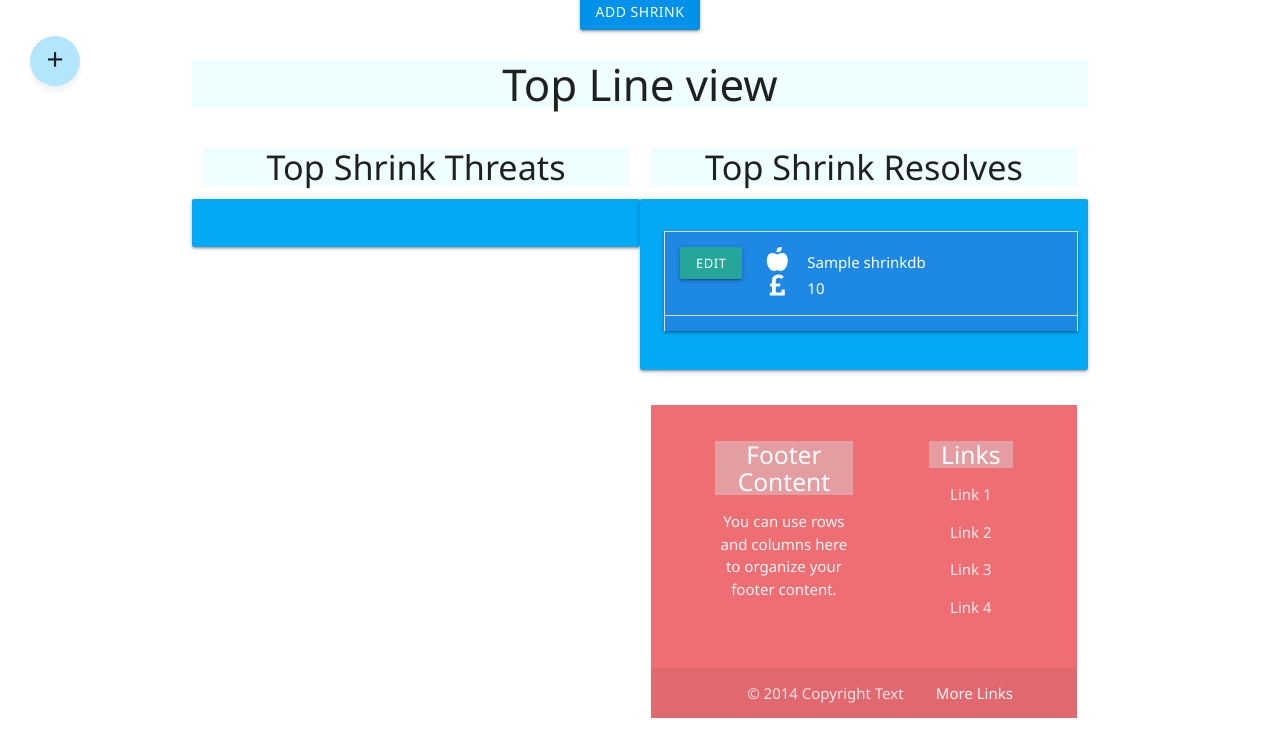
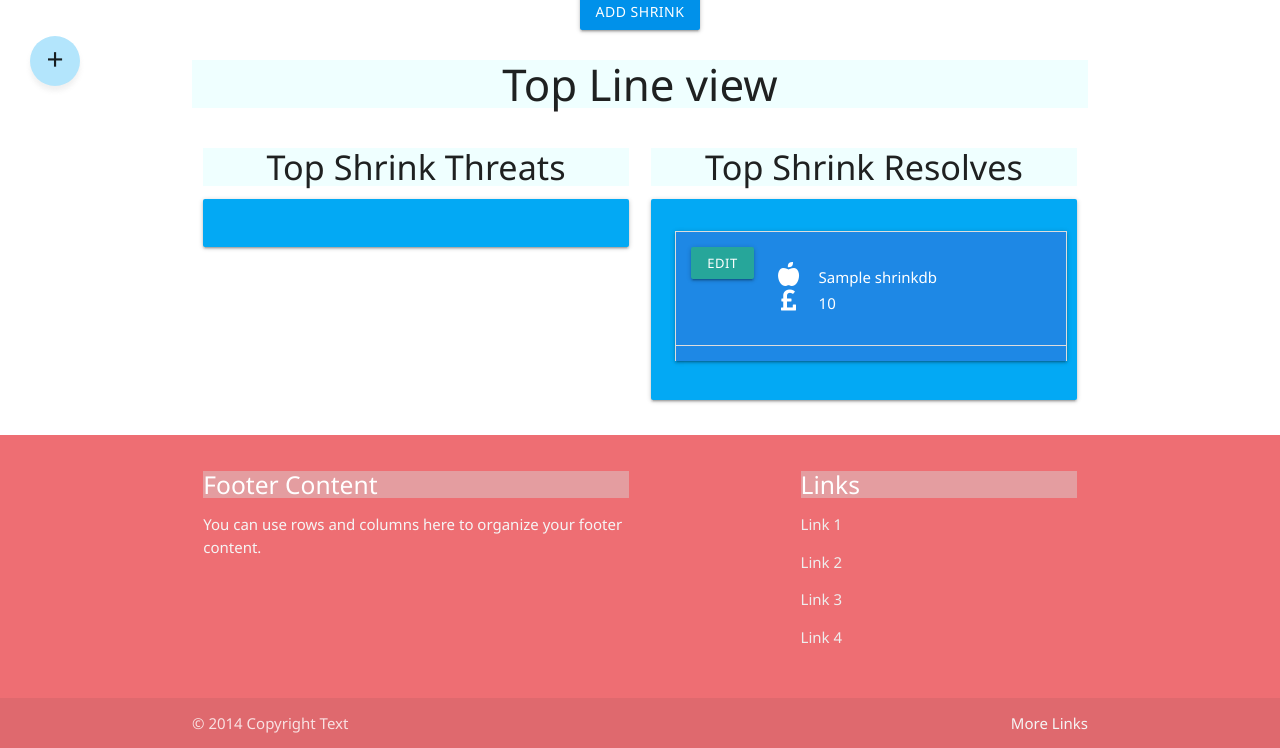
Before and after one commit to leeton1412/myshrink, a Flask app: page / in a window 1280 px wide. Shown: the part 664-1412 px from the top of the page. Before the commit the page ends 1382 px from the top, so only its background shows below. Run offline with Flask 2, Linux system fonts and the light colour scheme; a database or web service that is not in the repository returns one stand-in record (values such as "Sample title"); some libraries are stand-ins or nearby versions.

Commit message:
fixed bug with footer on home.html

```diff
--- a/templates/shrink.html
+++ b/templates/shrink.html
@@ -32,8 +32,6 @@
          </div>
       </div>
    </div>
-
-
    <!-- Materialize card panel 2 -->
    <div class="col s12 m4 offset-m4 center-align">
       <div class="card">
@@ -65,8 +63,8 @@
    </div>
 </div>
 <!--Shrink button-->
+<div class="row center-align">
    <div class="col s12">
-    <div class="row center-align">
       <a class="waves-effect waves-light btn light-blue accent-4" href="{{ url_for('addshrink') }}">Add Shrink</a>
    </div>
 </div>
@@ -78,55 +76,50 @@
 <div class="row shrink-display center-align">
     <div class="col s12 m6">
         <h4>Top Shrink Threats</h4>
-    <div class="row">
         <div class="card-panel light-blue left-align">
-            <span class="white-text">
             <!-- Jinja loop for not resolved -->
                 {% for shrink in shrinkDB %}
                 {% if not shrink.resolved %}
                     <ul class="collapsible blue darken-1">
                     <li>
-                        <div class="collapsible-header blue darken-1">
+                    <div class="collapsible-header blue darken-1 white-text">
                         <a href="{{ url_for('edit_shrink', shrink_id=shrink._id) }}" class="waves-effect waves-light btn-small button-style">Edit</a>
-                            <span class="media-text"><i class="fas fa-apple-alt"></i>{{ shrink.product_name }}<br>
-                            <i class="fas fa-pound-sign"></i>£{{ shrink.amount_lost_value }}</span>
+                        <p class="media-text"><i class="fas fa-apple-alt"></i>{{ shrink.product_name }}<br>
+                        <i class="fas fa-pound-sign"></i>£{{ shrink.amount_lost_value }}</p>
                     </div>
                     <div class="collapsible-body">
-                            <span> {{ shrink.additional_info }}</span> <br>
-                            <span> {{ shrink.date }} </span>
+                        <p> {{ shrink.additional_info }}</p> <br>
+                        <p> {{ shrink.date }} </p>
                     </div>
                     </li>
                     </ul>
                 {% endif %}
                 {% endfor %}
-            </span>
-        </div>
         </div>
    </div>
     <div class="col s12 m6">
         <h4>Top Shrink Resolves</h4>
-<div class="row">
         <div class="card-panel light-blue left-align">
-        <span class="white-text">
          <!-- Jinja loop for resolved -->
             {% for shrink in shrinkDB %}
             {% if shrink.resolved %}
                 <ul class="collapsible blue darken-1">
                     <li>
-                    <div class="collapsible-header blue darken-1">
+               <div class="collapsible-header blue darken-1 white-text">
                   <a href="{{ url_for('edit_shrink', shrink_id=shrink._id) }}" class="waves-effect waves-light btn-small">Edit</a>
-                        <span class="media-text"><i class="fas fa-apple-alt"></i>{{ shrink.product_name }}<br>
-                        <i class="fas fa-pound-sign"></i>{{ shrink.amount_lost_value }}</span>
+                  <p class="media-text"><i class="fas fa-apple-alt"></i>{{ shrink.product_name }}<br>
+                  <i class="fas fa-pound-sign"></i>{{ shrink.amount_lost_value }}</p>
                </div>
                <div class="collapsible-body">
-                        <span> {{ shrink.additional_info }}</span> <br>
-                        <span> {{ shrink.date }} </span>
+                  <p> {{ shrink.additional_info }}</p> <br>
+                  <p> {{ shrink.date }} </p>
                </div>
             </li>
          </ul>
          {% endif %}
          {% endfor %}
-        </span>
+        </div>
+   </div>
 </div>
 </div>
 {% endblock %}
```
Lines whose indentation alone changed are shown as unchanged.
